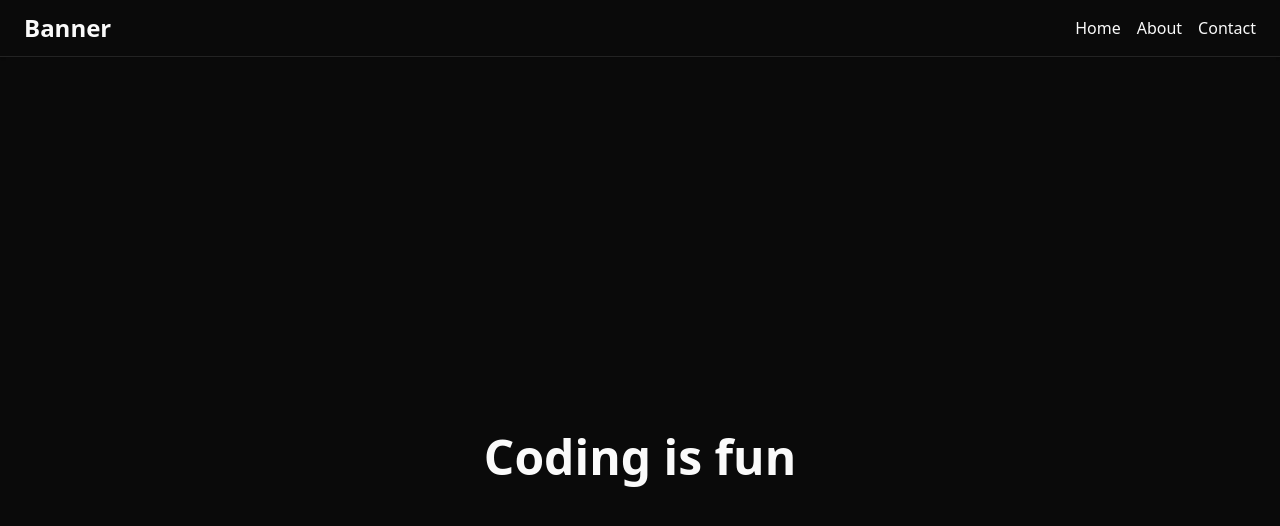
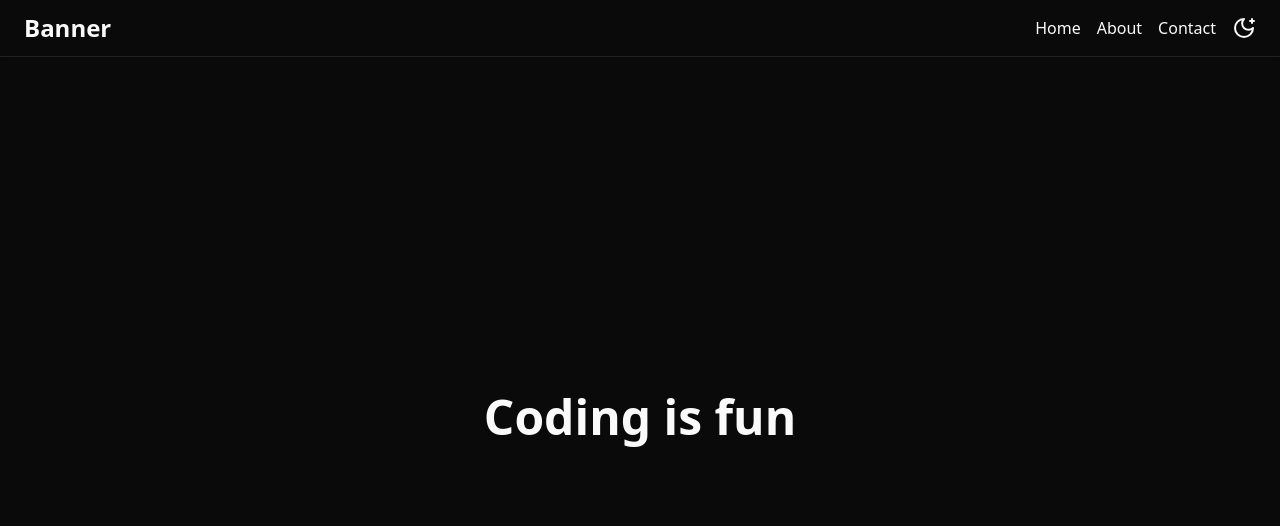
Before and after one commit to CallSignRishav/nextjs-starter-monolithic, a Next.js app: page / in a window 1280 px wide. Shown: the top 526 px of the page. Built offline with nearby package versions, Linux system fonts and the light colour scheme.

Commit message:
dark button added in frontend header

```diff
--- a/src/app/(frontend)/page.tsx
+++ b/src/app/(frontend)/page.tsx
@@ -1,7 +1,7 @@
 const page = () => {
   return (
     <>
-      <div className="grid h-dvh place-items-center">
+      <div className="grid h-[90dvh] place-items-center">
         <div className="text-5xl font-bold">Coding is fun</div>
       </div>
     </>
--- a/src/components/FrontendComps/Headers/HeaderFront.tsx
+++ b/src/components/FrontendComps/Headers/HeaderFront.tsx
@@ -1,3 +1,4 @@
+import ThemeToggleButton from "@/components/ui/ThemeToggleButton";
 import Link from "next/link";
 
 const HeaderFront = () => {
@@ -20,6 +21,8 @@ const HeaderFront = () => {
             <Link href={"/"}>About</Link>
 
             <Link href={"/"}>Contact</Link>
+
+            <ThemeToggleButton />
           </nav>
         </div>
       </header>
--- /dev/null
+++ b/src/components/ui/ThemeToggleButton.tsx
@@ -0,0 +1,27 @@
+"use client";
+
+import { MoonStar, Sun } from "lucide-react";
+import { useTheme } from "next-themes";
+
+const ThemeToggleButton = () => {
+  const { theme, setTheme } = useTheme();
+
+  return (
+    <button
+      onClick={() => setTheme(theme === "dark" ? "light" : "dark")}
+      className="flex cursor-pointer items-center"
+    >
+      <Sun
+        size={24}
+        className="scale-100 opacity-100 transition-all duration-300 dark:scale-0 dark:opacity-0"
+      />
+
+      <MoonStar
+        size={24}
+        className="absolute scale-0 opacity-0 transition-all duration-300 dark:scale-100 dark:opacity-100"
+      />
+    </button>
+  );
+};
+
+export default ThemeToggleButton;
```
